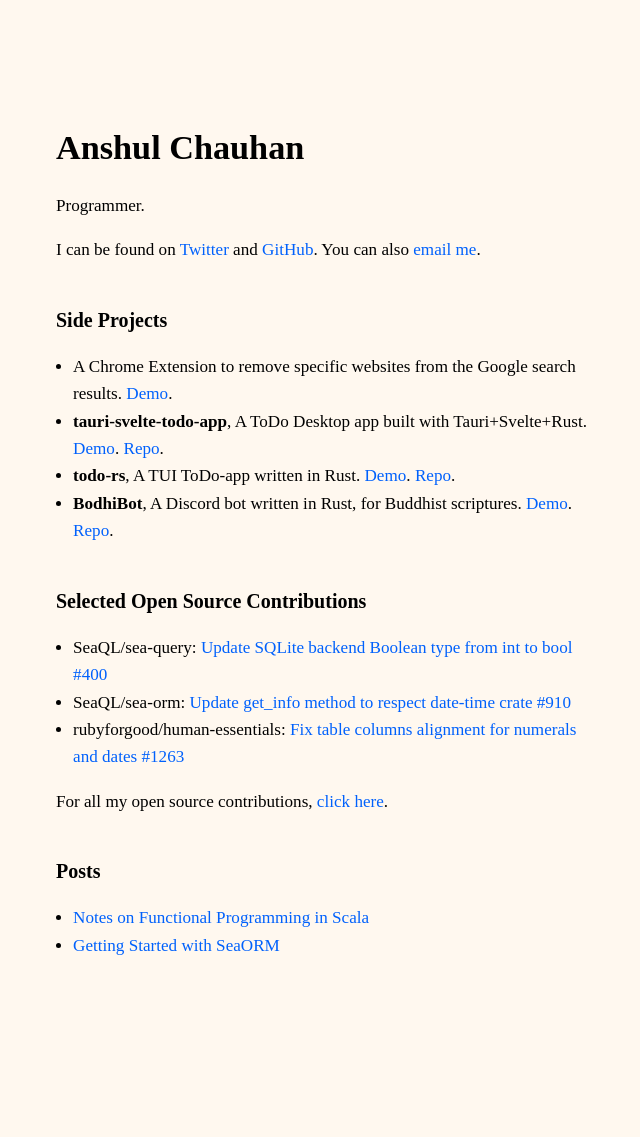
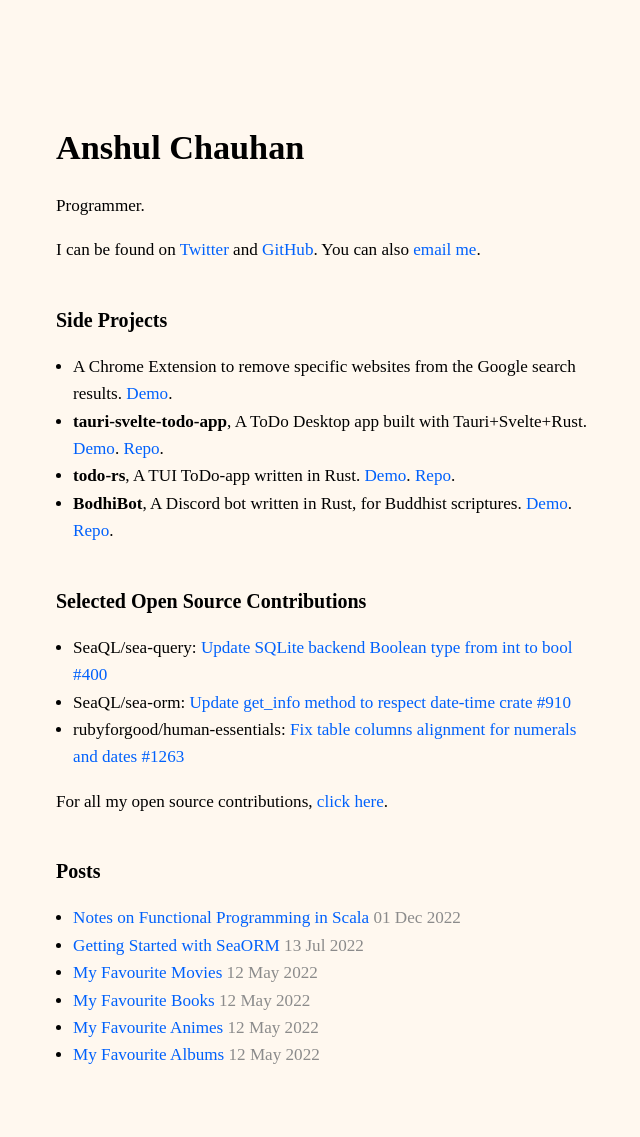
Before and after one commit to anshulxyz/anshulxyz.github.io, a Jekyll site: the page built from index.md, in a window 1280 px wide. Shown: the whole page, without its empty margins (314-954 px from the left). Built offline with Jekyll 4.4.1, drawn with Linux system fonts in a browser that asks for light colours; before the commit the page ends 1028 px from its top, so only the background shows below that.

Commit message:
Add all the pages as posts and show on index

```diff
--- a/albums.md
+++ b/_posts/2022-05-12-albums.md
@@ -1,8 +1,11 @@
 ---
-layout: page
+layout: post
+title: "My Favourite Albums"
+categories: extra
+author: Anshul Chauhan
+description: "My favourite albums"
+tags: albums extra
 ---
-
-# Favourite Albums
 
 - Distant Dream, _It All Starts from Pieces_
 - Russian Circles, _Memorial_
--- a/index.md
+++ b/index.md
@@ -40,14 +40,19 @@
 
 ### Posts
 
+<!--<ul>-->
+  <!--{% for post in site.posts %}-->
+    <!--{% if post.tags contains 'publish' %}-->
+      <!--<li><a href="{{ post.url }}">{{ post.title }}</a></li>-->
+    <!--{% endif %}-->
+  <!--{% endfor %}-->
+<!--</ul>-->
+
 <ul>
   {% for post in site.posts %}
-    {% if post.tags contains 'publish' %}
-      <li><a href="{{ post.url }}">{{ post.title }}</a></li>
-    {% endif %}
+    <li>
+      <a href="{{ post.url }}">{{ post.title }}</a>
+      <span class="muted">{{ post.date | date_to_string }}</span>
+    </li>
   {% endfor %}
 </ul>
-
-<!--- [Favourite Movies]({% link movies.md %})-->
-<!--- [Favourite Animes]({% link animes.md %})-->
-<!--- [Favourite Books]({% link books.md %})-->
```
Also changed, not shown: _posts/2022-05-12-animes.md (renamed from animes.md, +6 -2 lines), _posts/2022-05-12-books.md (renamed from books.md, +6 -2 lines), _posts/2022-05-12-movies.md (renamed from movies.md, +6 -2 lines), about.md (+0 -1 lines), now.md (deleted, +0 -20 lines).
